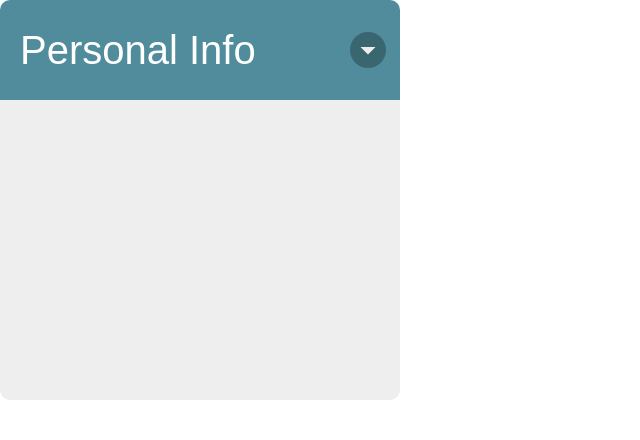
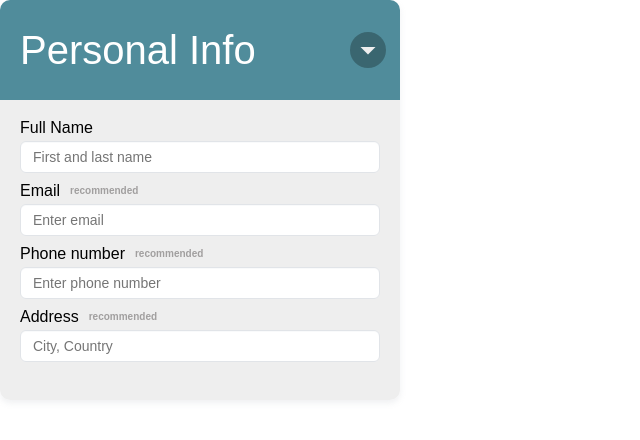
Before and after one commit to darwin-dev-diaz/odin-cv-application, a React (Vite) app: page / in a window 1280 px wide. Shown: the top 440 px of the page, without its empty margins (0-640 px from the left). Built offline with nearby package versions, Linux system fonts and the light colour scheme.

Commit message:
Create and seperate PersonalInfoField

```diff
--- a/src/components/AccordianPage.jsx
+++ b/src/components/AccordianPage.jsx
@@ -10,7 +10,9 @@ export default function AccordianPage({ children, title }) {
           <div className="accordianPage-header-title">{title}</div>
           <DropDownArrow />
         </div>
-        <div className="accordianPage-body"></div>
+        <div className="accordianPage-body">
+          {children}
+        </div>
       </li>
     </>
   );
--- a/src/components/PersonalInfoField.jsx
+++ b/src/components/PersonalInfoField.jsx
@@ -0,0 +1,59 @@
+import "../styles/InputField.css";
+
+export default function PersonalInfoField(){
+    return(
+        <form>
+            <div className="input-group">
+              <label for="full-name">
+                <span class="label-text">Full Name</span>
+              </label>
+              <input
+                type="text"
+                id="full-name"
+                placeholder="First and last name"
+                data-key="fullName"
+                // value="Darwin Diaz"
+              ></input>
+            </div>
+            <div className="input-group">
+              <label for="email">
+                <span class="label-text">Email</span>
+                <span class="recommended-text">recommended</span>
+              </label>
+              <input
+                type="email"
+                id="email"
+                placeholder="Enter email"
+                data-key="email"
+                // value="josephine.meyers@mail.co.uk"
+              ></input>
+            </div>
+            <div class="input-group">
+              <label for="phone-number">
+                <span class="label-text">Phone number</span>
+                <span class="recommended-text">recommended</span>
+              </label>
+              <input
+                type="tel"
+                id="phone-number"
+                placeholder="Enter phone number"
+                data-key="phoneNumber"
+                // value="+44 3245 5521 5521"
+              ></input>
+            </div>
+            <div class="input-group">
+              <label for="address">
+                <span class="label-text">Address</span>
+                <span class="recommended-text">recommended</span>
+              </label>
+              <input
+                type="text"
+                id="address"
+                placeholder="City, Country"
+                data-key="address"
+                //   value="London, UK"
+              ></input>
+            </div>
+          </form>
+    )
+}
--- a/src/main.jsx
+++ b/src/main.jsx
@@ -1,12 +1,15 @@
 import React from 'react'
 import ReactDOM from 'react-dom/client'
 import AccordianPage  from './components/AccordianPage'
+import PersonalInfoField from './components/PersonalInfoField'
 import "./styles/reset.css"
 import "./styles/main.css"
 
 ReactDOM.createRoot(document.getElementById('root')).render(
   <React.StrictMode>
     <AccordianPage
-      title="Personal Info"/>
+      title="Personal Info">
+        <PersonalInfoField />
+      </AccordianPage>
   </React.StrictMode>,
 )
--- a/src/styles/AccordianPage.css
+++ b/src/styles/AccordianPage.css
@@ -7,6 +7,8 @@
     /* background-color: red; */
     border-radius: 10px;
     overflow: hidden;
+
+    box-shadow: rgba(149, 157, 165, 0.15) 0px 3px 6px 0px
 }
 
 
@@ -18,12 +20,14 @@
     padding: 0 20px 0 20px;
     justify-content: space-between;
     align-items: center;
+    /* box-shadow: rgba(149, 157, 165, 0.15) 0px 30px 60px 0px */
 
 }
 .accordianPage-body{
     /* background-color: green; */
     background-color: #EEEEEE;
     grid-row-start: span 3;
+    padding: 20px;
 }
 
 .accordianPage-header-title{
--- /dev/null
+++ b/src/styles/InputField.css
@@ -0,0 +1,45 @@
+form{
+    display: flex;
+    flex-direction: column;
+    gap: 10px;
+}
+.input-group{
+    display: flex;
+    flex-direction: column;
+    gap: 5px;
+}
+label{
+    display: flex;
+    gap: 10px;
+    align-items: center;
+}
+
+.label-text{}
+
+.recommended-text{
+    font-size: 10px;
+    font-weight: bold;
+    color: rgb(161, 159, 159);
+}
+
+input{
+
+    padding: 5px 12px;
+    font-size: 14px;
+    line-height: 20px;
+    color: #24292e;
+    vertical-align: middle;
+    background-color: #ffffff;
+    background-repeat: no-repeat;
+    background-position: right 8px center;
+    border: 1px solid #e1e4e8;
+    border-radius: 6px;
+    outline: none;
+    box-shadow: rgba(225, 228, 232, 0.2) 0px 1px 0px 0px inset;
+    :focus{
+        border-color: #0366d6;
+        outline: none;
+        box-shadow: rgba(3, 102, 214, 0.3) 0px 0px 0px 3px;
+    }
+
+}
```
